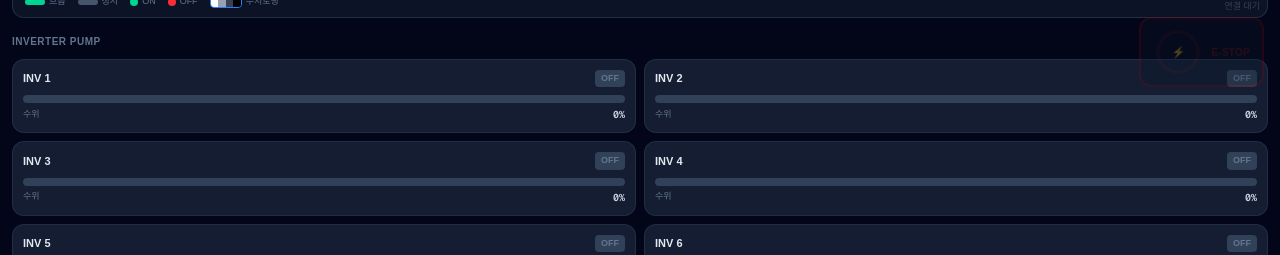
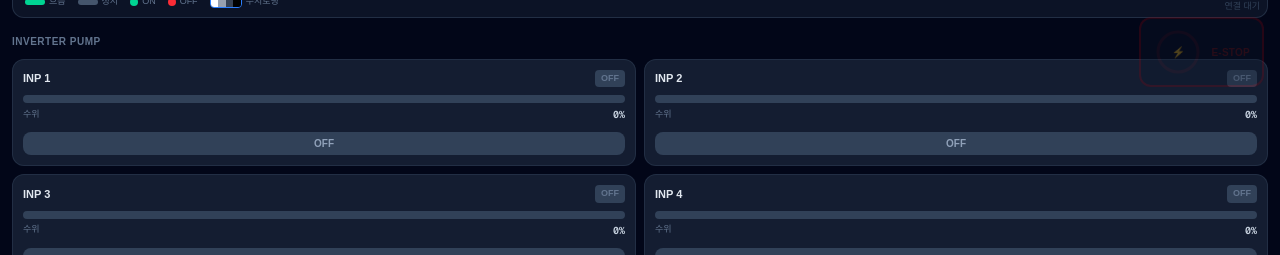
Before and after one commit to dncmf/extwork-mobile, a Next.js app: page / in a window 1280 px wide. Shown: the part 697-952 px from the top of the page. Built offline with nearby package versions, Linux system fonts and the light colour scheme; no server answers.

Commit message:
feat: INP 명칭 변경 + 인버터/부스터 펌프 ON/OFF 제어 버튼 추가

```diff
--- a/app/PumpCards.tsx
+++ b/app/PumpCards.tsx
@@ -1,7 +1,8 @@
 "use client"
 
-// mobile-final/PumpCards.tsx
+// PumpCards.tsx
 // 인버터 펌프 1~6 소형 카드 (2열 그리드) + 부스터 펌프 1~2
+// INP 표기 + ON/OFF 버튼 추가
 
 import { InverterState, BoosterState } from "./types"
 
@@ -12,8 +13,13 @@ function levelColor(level: number): string {
   return "#34d399"                   // emerald-400
 }
 
-// ── 인버터 카드 ─────────────────────────────────────────────────
-function InverterCard({ inv }: { inv: InverterState }) {
+// ── 인버터 카드 (ON/OFF 버튼 포함) ──────────────────────────────
+interface InverterCardProps {
+  inv: InverterState
+  onToggle: (id: number, nextOn: boolean) => void
+}
+
+function InverterCard({ inv, onToggle }: InverterCardProps) {
   const isOn    = inv.pumpStatus === "ON"
   const isError = inv.pumpStatus === "ERROR"
   const barColor = isError ? "#ef4444" : levelColor(inv.tankLevel)
@@ -31,7 +37,7 @@ function InverterCard({ inv }: { inv: InverterState }) {
     >
       {/* 헤더 */}
       <div className="mb-2 flex items-center justify-between">
-        <span className="text-[11px] font-bold text-slate-200">INV {inv.id}</span>
+        <span className="text-[11px] font-bold text-slate-200">INP {inv.id}</span>
         <span
           className={`rounded px-1.5 py-0.5 text-[9px] font-bold ${
             isError
@@ -54,12 +60,24 @@ function InverterCard({ inv }: { inv: InverterState }) {
       </div>
 
       {/* 수위 수치 */}
-      <div className="flex items-center justify-between">
+      <div className="mb-2 flex items-center justify-between">
         <span className="text-[9px] text-slate-500">수위</span>
         <span className="font-mono text-[10px] font-semibold text-slate-300">
           {inv.tankLevel.toFixed(0)}%
         </span>
       </div>
+
+      {/* ON/OFF 버튼 */}
+      <button
+        onClick={() => onToggle(inv.id, !isOn)}
+        className={`w-full rounded-lg py-1 text-[10px] font-bold transition-colors active:scale-95 ${
+          isOn
+            ? "bg-emerald-600/80 text-white hover:bg-emerald-700"
+            : "bg-slate-700 text-slate-400 hover:bg-slate-600"
+        }`}
+      >
+        {isOn ? "ON" : "OFF"}
+      </button>
     </div>
   )
 }
@@ -106,10 +124,11 @@ function BoosterCard({ booster, onToggle }: BoosterCardProps) {
 interface PumpCardsProps {
   inverters: InverterState[]
   boosters: BoosterState[]
+  onInverterToggle: (id: number, nextOn: boolean) => void
   onBoosterToggle: (id: number, nextOn: boolean) => void
 }
 
-export default function PumpCards({ inverters, boosters, onBoosterToggle }: PumpCardsProps) {
+export default function PumpCards({ inverters, boosters, onInverterToggle, onBoosterToggle }: PumpCardsProps) {
   return (
     <div className="space-y-2.5">
       {/* 섹션 헤더 */}
@@ -120,7 +139,7 @@ export default function PumpCards({ inverters, boosters, onBoosterToggle }: Pump
       {/* 인버터 2열 그리드 */}
       <div className="grid grid-cols-2 gap-2">
         {inverters.map((inv) => (
-          <InverterCard key={inv.id} inv={inv} />
+          <InverterCard key={inv.id} inv={inv} onToggle={onInverterToggle} />
         ))}
       </div>
 
--- a/app/page.tsx
+++ b/app/page.tsx
@@ -243,6 +243,11 @@ export default function MobileFinalPage() {
     return () => { mounted = false }
   }, [handleMessage])
 
+  // ── 인버터 제어 (REST) ────────────────────────────────────────
+  const handleInverterToggle = useCallback(async (id: number, nextOn: boolean) => {
+    await apiPost("/api/v1/commands/pump", { type: "inverter", id, power: nextOn ? "ON" : "OFF" })
+  }, [])
+
   // ── 부스터 제어 (REST) ─────────────────────────────────────
   const handleBoosterToggle = useCallback(async (id: number, nextOn: boolean) => {
     await apiPost("/api/v1/commands/pump", { type: "booster", id, power: nextOn ? "ON" : "OFF" })
@@ -293,6 +298,7 @@ export default function MobileFinalPage() {
         <PumpCards
           inverters={state.inverters}
           boosters={state.boosters}
+          onInverterToggle={handleInverterToggle}
           onBoosterToggle={handleBoosterToggle}
         />
       </main>
```
